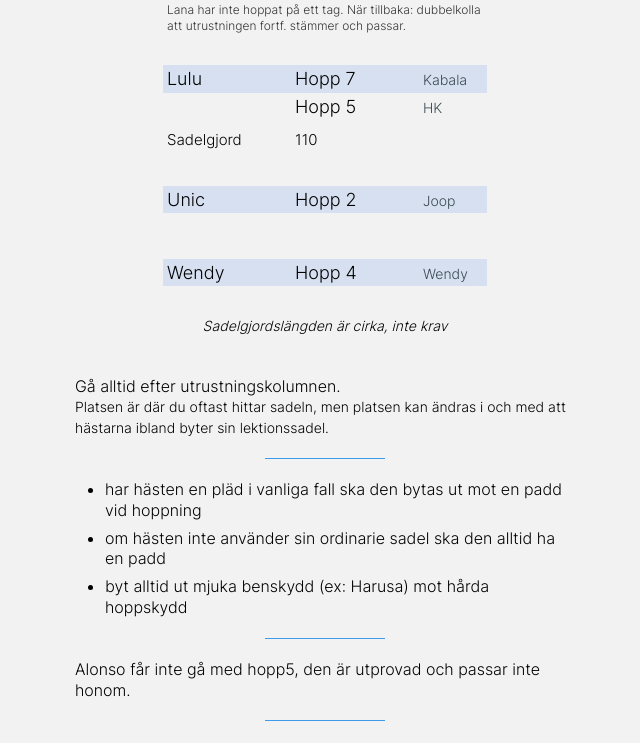
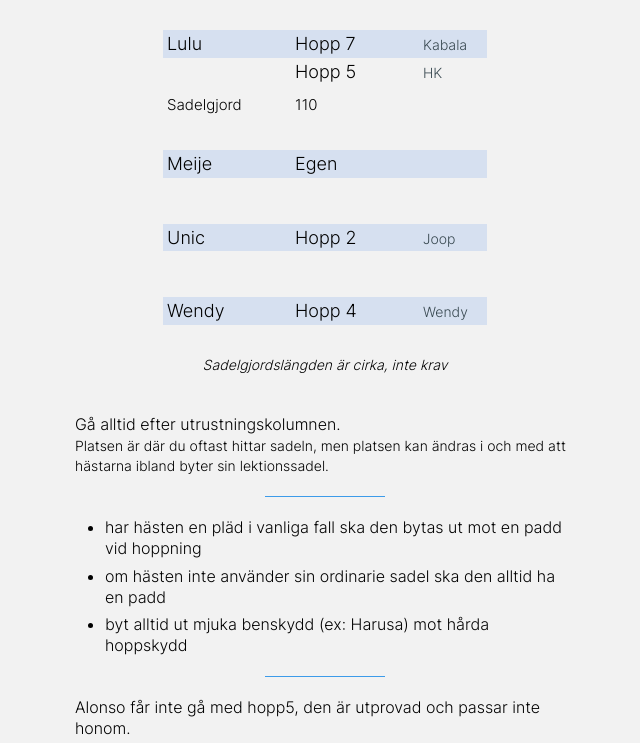
Before and after one commit to Minomichu/hoppsadlar, a Next.js app: page / in a window 1280 px wide. Shown: the part 1317-2060 px from the top of the page, without its empty margins (315-955 px from the left). Built offline with nearby package versions, Linux system fonts and the light colour scheme.

Commit message:
added Meije

```diff
--- a/src/constants/saddles.js
+++ b/src/constants/saddles.js
@@ -90,7 +90,6 @@ const EQUIPMENT = [
     other: [
       { name: '', equipment: [''] }
     ],
-    textRow: 'Lana' + confirmSaddle
   },
   {
     horse: 'Lulu',
@@ -99,6 +98,14 @@ const EQUIPMENT = [
     other: [
       { name: '', equipment: [''] }
     ]
+  },
+  {
+    horse: 'Meije',
+    saddles: [egen],
+    girthLength: { name: '', cm: '' },
+    other: [
+      { name: '', equipment: [''] }
+    ],
   },
   {
     horse: 'Unic',
```
